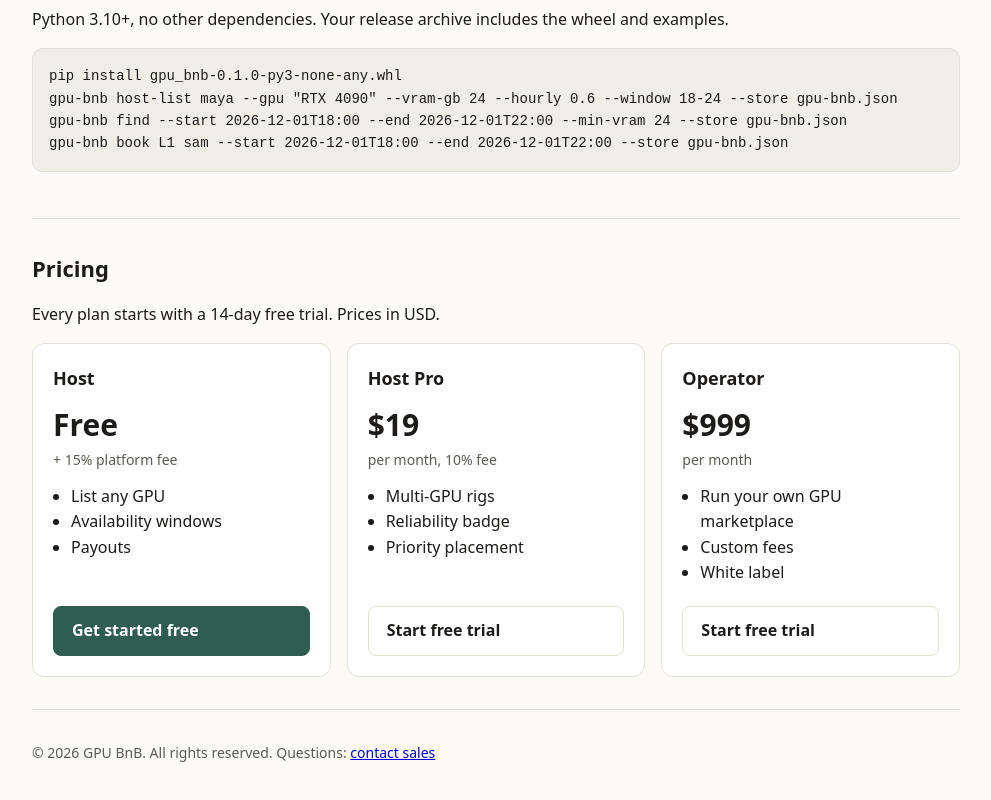
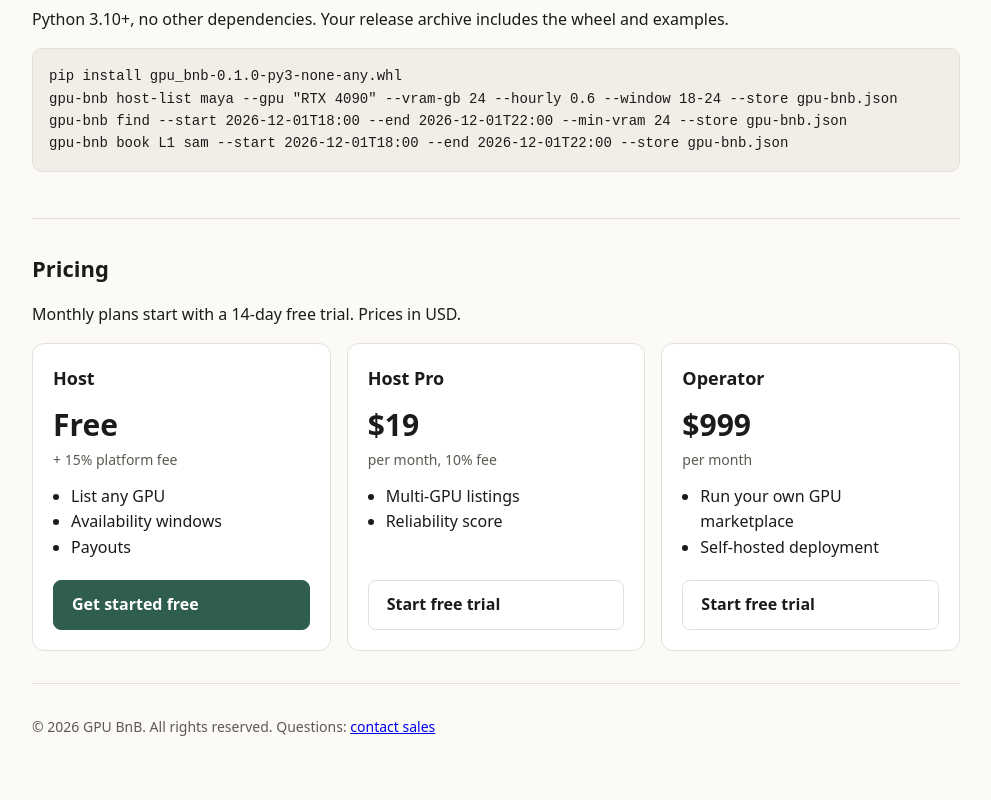
Before and after one commit to eliem08/gpu-bnb, a plain HTML site: page landing/index.html in a window 1280 px wide. Shown: the part 722-1522 px from the top of the page, without its empty margins (144-1135 px from the left). Drawn offline with Linux system fonts and the light colour scheme.

Commit message:
Pricing copy: list only what the software does; trial applies to monthly plans; plan note

```diff
--- a/landing/index.html
+++ b/landing/index.html
@@ -54,7 +54,7 @@ gpu-bnb book L1 sam --start 2026-12-01T18:00 --end 2026-12-01T22:00 --store gpu-
   </section>
   <section>
     <h2>Pricing</h2>
-    <p>Every plan starts with a 14-day free trial. Prices in USD.</p>
+    <p>Monthly plans start with a 14-day free trial. Prices in USD.</p>
     <div class="grid">
       <article class="plan">
         <h3>Host</h3>
@@ -65,13 +65,13 @@ gpu-bnb book L1 sam --start 2026-12-01T18:00 --end 2026-12-01T22:00 --store gpu-
       <article class="plan">
         <h3>Host Pro</h3>
         <p class="price">$19<span>per month, 10% fee</span></p>
-        <ul><li>Multi-GPU rigs</li><li>Reliability badge</li><li>Priority placement</li></ul>
+        <ul><li>Multi-GPU listings</li><li>Reliability score</li></ul>
         <a class="btn" href="https://github.com/eliem08/gpu-bnb/issues/new?title=GPU%20BnB%20Host%20Pro&amp;labels=sales">Start free trial</a>
       </article>
       <article class="plan">
         <h3>Operator</h3>
         <p class="price">$999<span>per month</span></p>
-        <ul><li>Run your own GPU marketplace</li><li>Custom fees</li><li>White label</li></ul>
+        <ul><li>Run your own GPU marketplace</li><li>Self-hosted deployment</li></ul>
         <a class="btn" href="https://github.com/eliem08/gpu-bnb/issues/new?title=GPU%20BnB%20Operator&amp;labels=sales">Start free trial</a>
       </article>
     </div>
```
Also changed, not shown: 1 other file.
